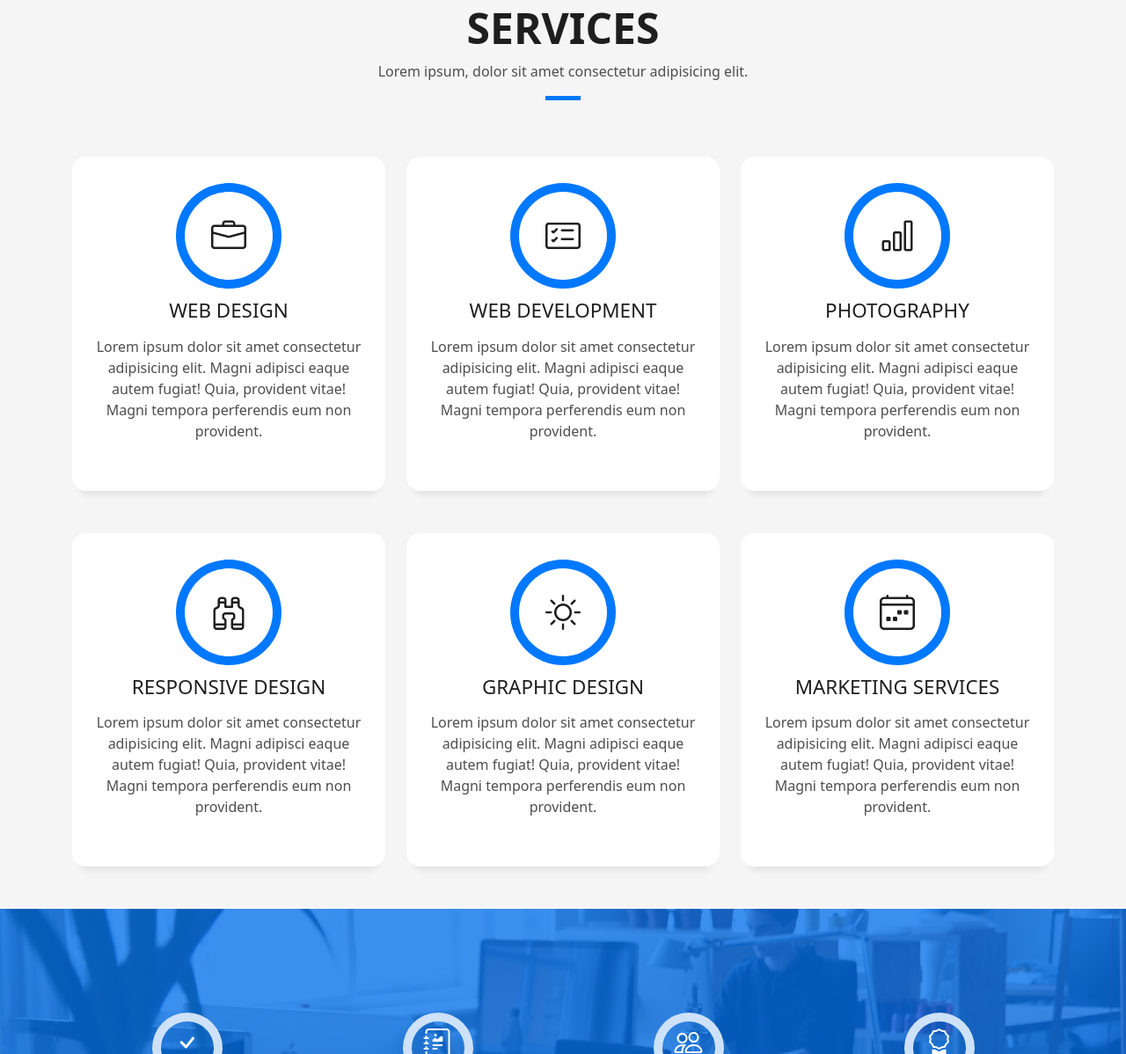
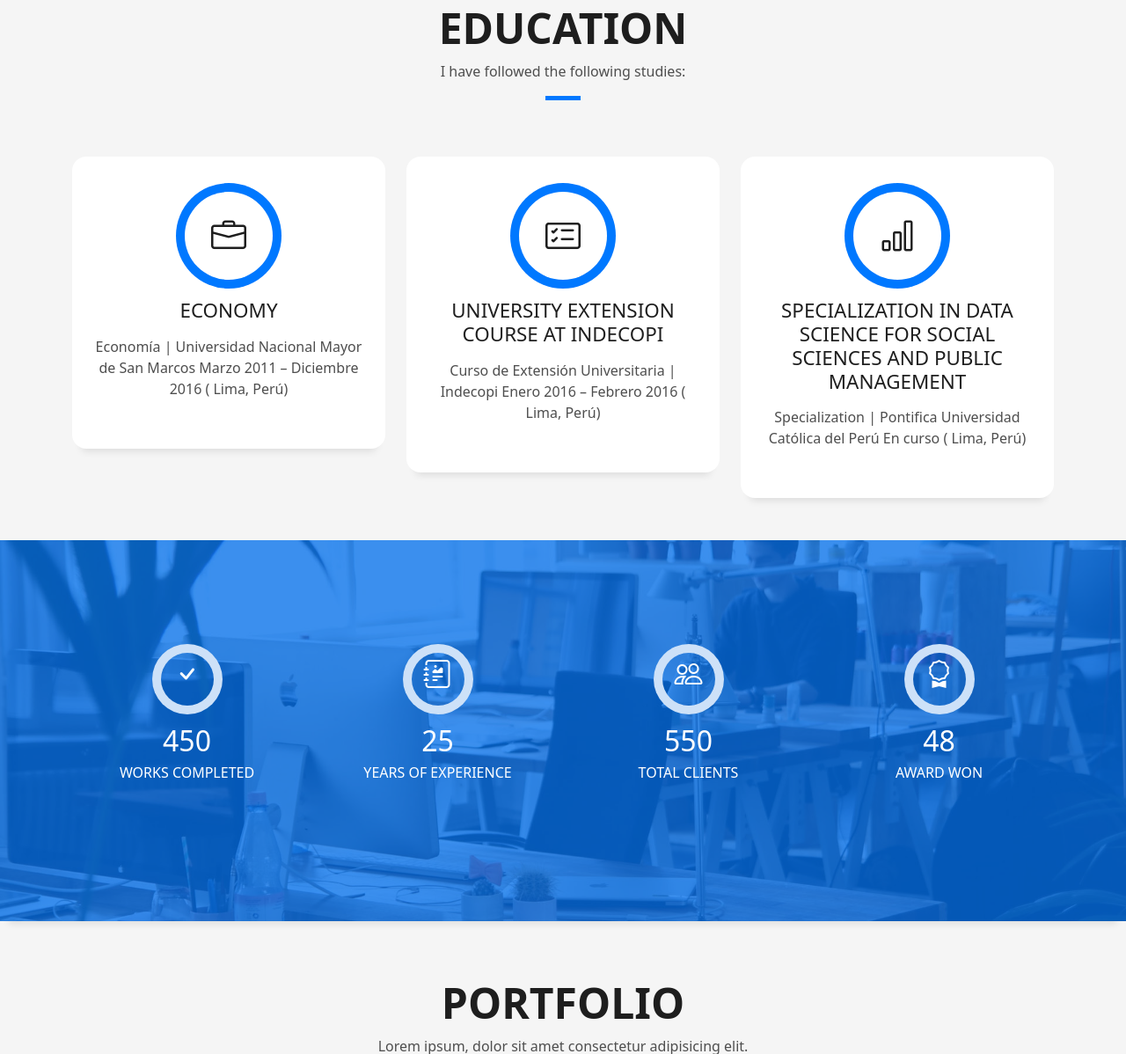
Before and after one commit to hansaguirre1/HansAguirre, a plain HTML site: page index.html in a window 1280 px wide. Shown: the part 1602-2800 px from the top of the page at 88% size. Drawn offline with Linux system fonts and the light colour scheme.

Commit message:
Update index.html

```diff
--- a/index.html
+++ b/index.html
@@ -43,8 +43,9 @@
       <nav id="navbar" class="navbar">
         <ul>
           <li><a class="nav-link scrollto active" href="https://drive.google.com/file/d/1ElP4kB5q1KcwFDUAlq8K5bM8DfEhJgxk/view?usp=sharing">Curriculum Vitae</a></li>
-          <li><a class="nav-link scrollto" href="#about">Experience</a></li>
-          <li><a class="nav-link scrollto" href="#services">Code</a></li>
+          <li><a class="nav-link scrollto" href="#about">About me</a></li>
+          <li><a class="nav-link scrollto" href="#services">Education</a></li>
+          <li><a class="nav-link scrollto" href="#work">Code</a></li>
           <li><a class="nav-link scrollto" href="#contact">Contact</a></li>
         </ul>
         <i class="bi bi-list mobile-nav-toggle"></i>
@@ -149,10 +150,10 @@
           <div class="col-sm-12">
             <div class="title-box text-center">
               <h3 class="title-a">
-                Services
+                Education
               </h3>
               <p class="subtitle-a">
-                Lorem ipsum, dolor sit amet consectetur adipisicing elit.
+                I have followed the following studies:
               </p>
               <div class="line-mf"></div>
             </div>
@@ -165,11 +166,10 @@
                 <span class="ico-circle"><i class="bi bi-briefcase"></i></span>
               </div>
               <div class="service-content">
-                <h2 class="s-title">Web Design</h2>
+                <h2 class="s-title">Economy</h2>
                 <p class="s-description text-center">
-                  Lorem ipsum dolor sit amet consectetur adipisicing elit. Magni adipisci eaque autem fugiat! Quia,
-                  provident vitae! Magni
-                  tempora perferendis eum non provident.
+                  Economía | Universidad Nacional Mayor de San Marcos
+                  Marzo 2011 – Diciembre 2016 ( Lima, Perú)
                 </p>
               </div>
             </div>
@@ -180,11 +180,10 @@
                 <span class="ico-circle"><i class="bi bi-card-checklist"></i></span>
               </div>
               <div class="service-content">
-                <h2 class="s-title">Web Development</h2>
+                <h2 class="s-title">University extension course at indecopi</h2>
                 <p class="s-description text-center">
-                  Lorem ipsum dolor sit amet consectetur adipisicing elit. Magni adipisci eaque autem fugiat! Quia,
-                  provident vitae! Magni
-                  tempora perferendis eum non provident.
+                  Curso de Extensión Universitaria | Indecopi
+                  Enero 2016 – Febrero 2016 ( Lima, Perú)
                 </p>
               </div>
             </div>
@@ -195,62 +194,14 @@
                 <span class="ico-circle"><i class="bi bi-bar-chart"></i></span>
               </div>
               <div class="service-content">
-                <h2 class="s-title">Photography</h2>
+                <h2 class="s-title">Specialization in Data Science for Social Sciences and Public Management</h2>
                 <p class="s-description text-center">
-                  Lorem ipsum dolor sit amet consectetur adipisicing elit. Magni adipisci eaque autem fugiat! Quia,
-                  provident vitae! Magni
-                  tempora perferendis eum non provident.
+                  Specialization | Pontifica Universidad Católica del Perú
+                  En curso ( Lima, Perú)
                 </p>
               </div>
             </div>
           </div>
-          <div class="col-md-4">
-            <div class="service-box">
-              <div class="service-ico">
-                <span class="ico-circle"><i class="bi bi-binoculars"></i></span>
-              </div>
-              <div class="service-content">
-                <h2 class="s-title">Responsive Design</h2>
-                <p class="s-description text-center">
-                  Lorem ipsum dolor sit amet consectetur adipisicing elit. Magni adipisci eaque autem fugiat! Quia,
-                  provident vitae! Magni
-                  tempora perferendis eum non provident.
-                </p>
-              </div>
-            </div>
-          </div>
-          <div class="col-md-4">
-            <div class="service-box">
-              <div class="service-ico">
-                <span class="ico-circle"><i class="bi bi-brightness-high"></i></span>
-              </div>
-              <div class="service-content">
-                <h2 class="s-title">Graphic Design</h2>
-                <p class="s-description text-center">
-                  Lorem ipsum dolor sit amet consectetur adipisicing elit. Magni adipisci eaque autem fugiat! Quia,
-                  provident vitae! Magni
-                  tempora perferendis eum non provident.
-                </p>
-              </div>
-            </div>
-          </div>
-          <div class="col-md-4">
-            <div class="service-box">
-              <div class="service-ico">
-                <span class="ico-circle"><i class="bi bi-calendar4-week"></i></span>
-              </div>
-              <div class="service-content">
-                <h2 class="s-title">Marketing Services</h2>
-                <p class="s-description text-center">
-                  Lorem ipsum dolor sit amet consectetur adipisicing elit. Magni adipisci eaque autem fugiat! Quia,
-                  provident vitae! Magni
-                  tempora perferendis eum non provident.
-                </p>
-              </div>
-            </div>
-          </div>
-        </div>
-      </div>
     </section><!-- End Services Section -->
 
     <!-- ======= Counter Section ======= -->
```
